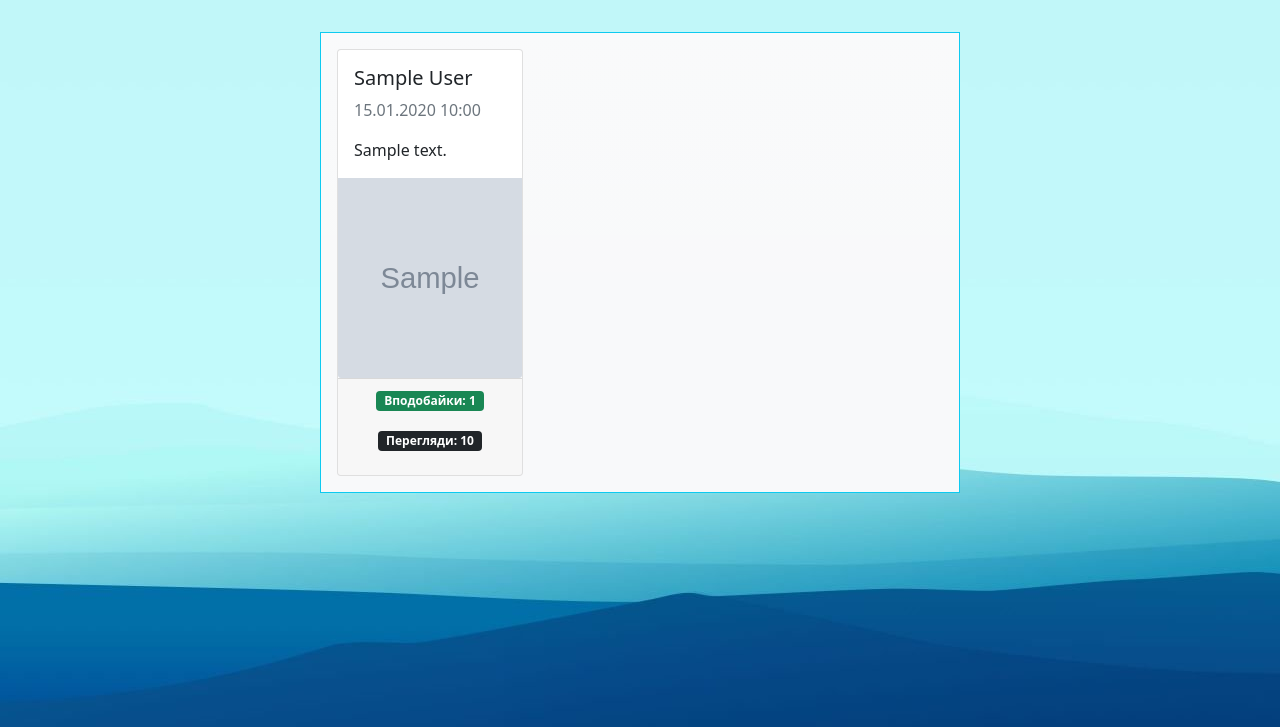
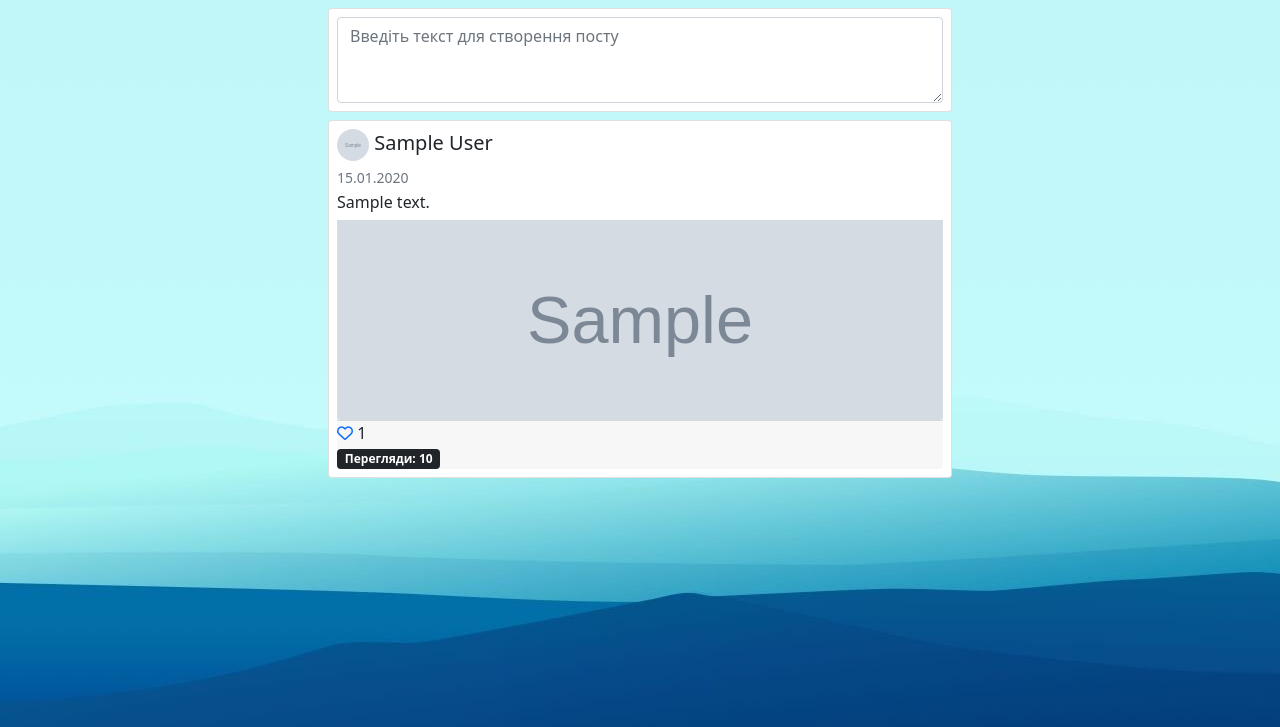
Before and after one commit to boss59842009/Django_social_network, a Django app: page /posts/all/ in a window 1280 px wide. Shown: the part 73-800 px from the top of the page. Run offline with Django 5.2, Linux system fonts and the light colour scheme; a user stored in the database is signed in; tables that the repository leaves empty hold one stand-in row (values such as "Sample post"); grey boxes marked "Sample" are stand-in pictures; some libraries are stand-ins or nearby versions.

Commit message:
modify posts_list.html, add new design

```diff
--- a/templates/base.html
+++ b/templates/base.html
@@ -17,7 +17,7 @@
     <div class="container-fluid">
         <div class="row">
             <div class="col"></div>
-            <div class="col-6 bg-light bg-gradient border border-info mt-3 p-3">
+            <div class="col-6 p-2">
                 {% block content %}
                 {% endblock %}
             </div>
--- a/templates/header_custom.html
+++ b/templates/header_custom.html
@@ -1,5 +1,5 @@
 {% load static %}
-<header class="p-3 mb-3 border-bottom bg-light">
+<header class="p-3 border-bottom bg-light">
     <div class="container-fluid">
       <div class="d-flex flex-wrap align-items-center justify-content-center">
         <a href="{% url 'all-posts' %}"
--- a/templates/posts/posts_list.html
+++ b/templates/posts/posts_list.html
@@ -2,15 +2,23 @@
 {% load static %}
 {% block title %}Всі пости{% endblock %}
 {% block content %}
-<div class="row row-cols-1 row-cols-md-3 g-4">
 {% for post in posts %}
-  <div class="col">
-      <div class="card">
-          <div class="card-body">
-              <h5 class="card-title">{{ post.user.first_name }} {{ post.user.last_name }}</h5>
-              <p class="text-muted">{{ post.updated_at|date:"d.m.Y" }}
-                  {{ post.updated_at|time:"H:i" }}</p>
-              <p class="card-text">{{ post.text }}</p>
+<div class="card mb-2 p-2">
+  <textarea class="form-control" id="create_post" rows="3" placeholder="Введіть текст для створення посту"></textarea>
+</div>
+<div class="card mb-2 p-2">
+    <div class="card-body p-0">
+        <h5 class="card-title mb-1">
+        {% if post.user.userprofile.avatar %}
+        <img src="{{ post.user.userprofile.avatar.url }}" alt="Фото профілю" width="32" height="32"
+             class="rounded-circle">
+        {% else %}
+        <img src="{% static 'img/posts/post_default.jpg' %}" alt="Фото профілю" width="32" height="32"
+             class="rounded-circle">
+        {% endif %}
+        {{ post.user.first_name }} {{ post.user.last_name }}</h5>
+        <p class="card-text mb-1"><small class="text-muted">{{ post.updated_at|date:"d.m.Y" }}</small></p>
+        <h6 class="card-text mb-2">{{ post.text }}</h6>
     </div>
     {% if post.image %}
     <a href="{% url 'post-detail' post.pk %}"><img src="{{ post.image.url }}" class="card-img-bottom img-fluid"
@@ -19,12 +27,15 @@
     <a href="{% url 'post-detail' post.pk %}"><img src="{% static 'img/posts/post_default.jpg' %}" class="card-img-bottom img-fluid"
          style="object-fit: cover; height: 200px;" alt="Зображення публікації"></a>
     {% endif %}
-          <div class="card-footer text-center">
-              <p class="badge bg-success">Вподобайки: {{ post.total_likes }}</p>
-              <p class="badge bg-dark">Перегляди: {{ post.views }}</p>
-          </div>
+    <div class="card-footer text-start p-0">
+        {% if is_liked %}
+            <p class="m-0"><a href="{% url 'like-post' post.pk %}"><i class="fa-solid fa-heart"></i></a> {{
+                post.total_likes }}</p>
+        {% else %}
+            <p class="m-0"><a href="{% url 'like-post' post.pk %}"><i class="fa-regular fa-heart"></i></a> {{ post.total_likes }}</p>
+        {% endif %}
+        <p class="badge bg-dark m-0">Перегляди: {{ post.views }}</p>
     </div>
 </div>
 {% endfor %}
-</div>
 {% endblock %}
```
Also changed, not shown: 1 other file. Lines whose indentation alone changed are shown as unchanged.
